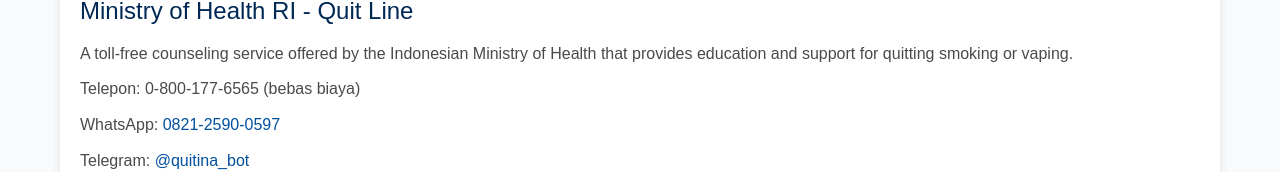
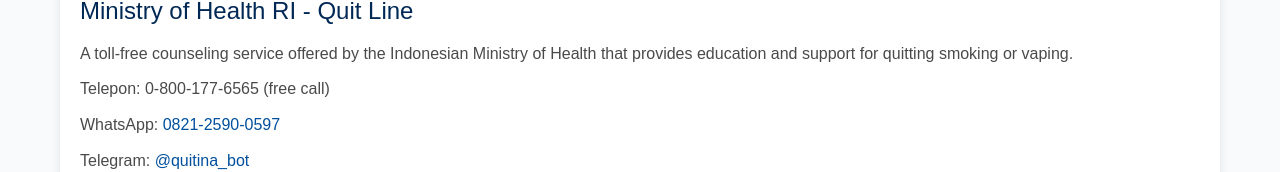
Before and after one commit to demtcsre/P5-Kelompok-3-12-IPA-1, a React (Create React App) app: page /local-support in a window 1280 px wide. Shown: the part 258-430 px from the top of the page. Built offline with nearby package versions, Linux system fonts and the light colour scheme.

Commit message:
updating local support contact

```diff
--- a/src/components/LocalSupport.jsx
+++ b/src/components/LocalSupport.jsx
@@ -7,7 +7,7 @@
       name: 'Ministry of Health RI - Quit Line',
       description:
         'A toll-free counseling service offered by the Indonesian Ministry of Health that provides education and support for quitting smoking or vaping.',
-      phone: '0-800-177-6565 (bebas biaya)',
+      phone: '0-800-177-6565 (free call)',
       whatsapp: "0821-2590-0597",
       whatsapp_link: 6282125900597,
       telegram_link: "https://t.me/quitina_bot",
```
